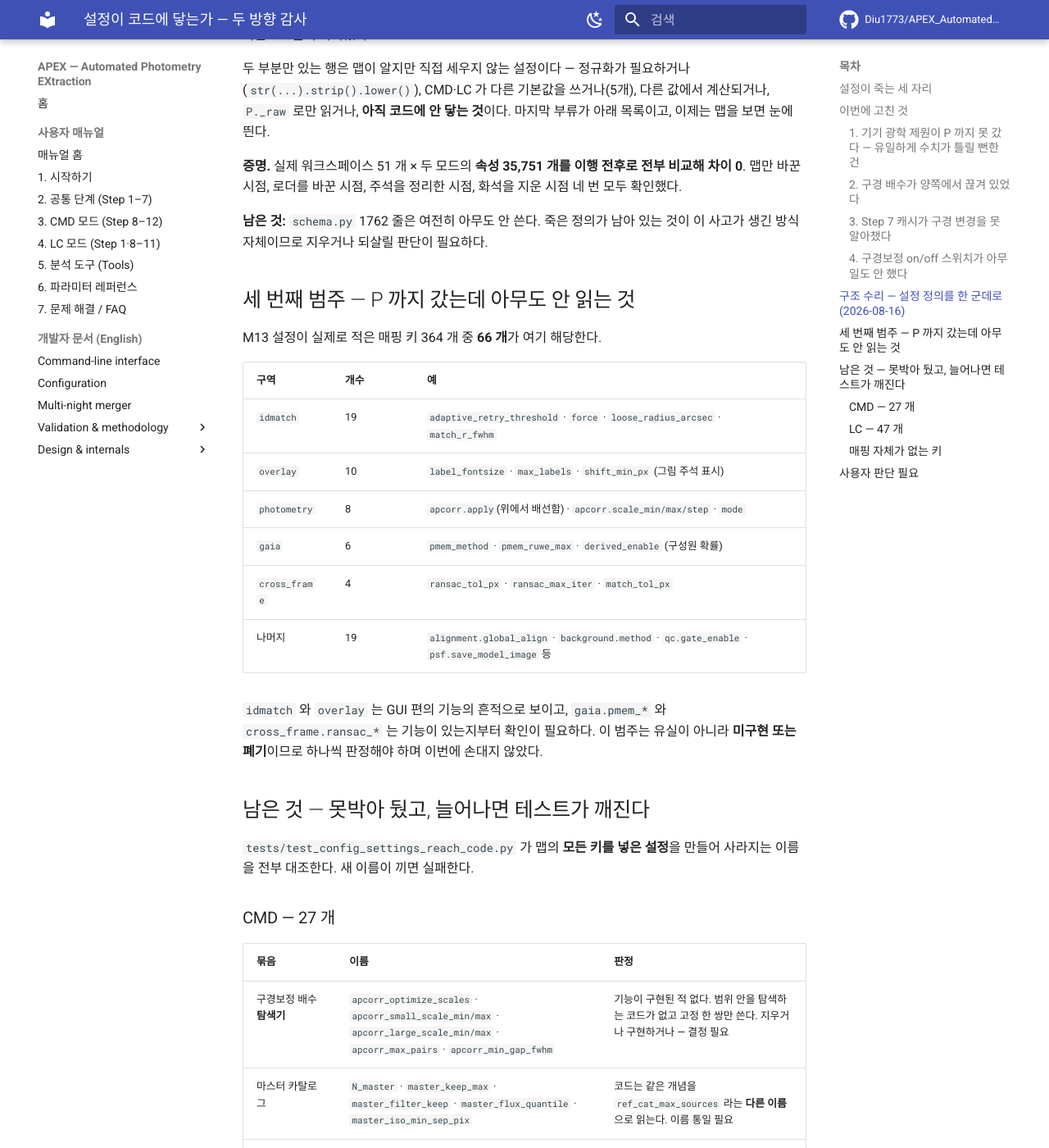
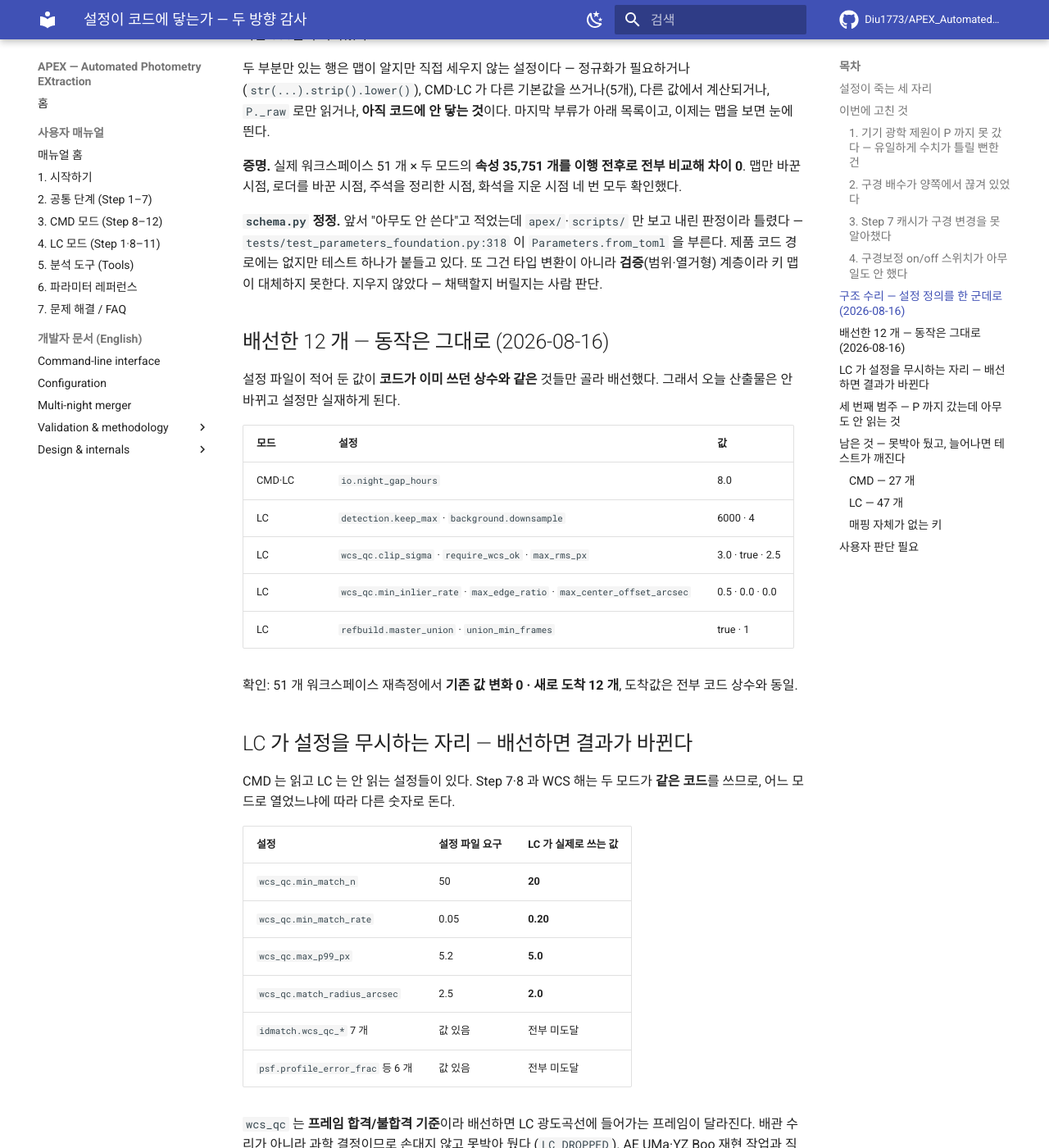
Before and after one commit to Diu1773/APEX_AutomatedPhotometryEXtraction, an MkDocs documentation site: the page built from docs/audit/CONFIG_REACHABILITY.md, in a window 1280 px wide and 1400 px high, scrolled down 3035 px. Shown: the whole window at 82% size. Built offline with MkDocs 1.6.1 and Material for MkDocs 9.7.7, drawn with Linux system fonts in a browser that asks for light colours; comment, search, counter and statistics services are not loaded; some of the changed text lies outside the part shown.

Commit message:
fix(config): 동작이 안 바뀌는 12개를 배선하고, LC 가 무시하는 자리를 못박는다
배선한 12 개는 설정 파일이 적어 둔 값이 **코드가 이미 쓰던 상수와 같은** 것들만
골랐다. 그래서 오늘 산출물은 안 바뀌고 설정만 실재하게 된다.

  CMD·LC  io.night_gap_hours 8.0
  LC      detection.keep_max 6000 · background.downsample 4
  LC      wcs_qc.clip_sigma 3.0 · require_wcs_ok true · max_rms_px 2.5
  LC      wcs_qc.min_inlier_rate 0.5 · max_edge_ratio 0.0 · max_center_offset 0.0
  LC      refbuild.master_union true · union_min_frames 1

확인: 워크스페이스 51 개 재측정에서 **기존 값 변화 0 · 새로 도착 12 개**,
도착값은 전부 코드 상수와 동일. 설정을 만들거나 읽는 테스트 24 파일 177 개 통과.

손대지 않은 것 — LC 가 설정을 무시하는 자리. CMD 는 읽고 LC 는 안 읽는데, Step 7·8
과 WCS 해는 두 모드가 같은 코드를 쓰므로 어느 모드로 열었느냐로 숫자가 갈린다.

  wcs_qc.min_match_n        설정 50   → LC 는 20
  wcs_qc.min_match_rate     설정 0.05 → LC 는 0.20
  wcs_qc.max_p99_px         설정 5.2  → LC 는 5.0
  wcs_qc.match_radius_arcsec 설정 2.5 → LC 는 2.0
  idmatch.wcs_qc_* 7 개 · psf.* 6 개 전부 미도달

`wcs_qc` 는 프레임 합격/불합격 기준이라 배선하면 LC 광도곡선에 들어가는 프레임이
바뀐다. 배관 수리가 아니라 과학 결정이라 `LC_DROPPED` 에 근거와 함께 못박았다.
AE UMa·YZ Boo 재현과 직결된다.

정정: `schema.py` 를 "아무도 안 쓴다"고 적었던 건 `apex/`·`scripts/` 만 보고 내린
판정이라 틀렸다 — `tests/test_parameters_foundation.py:318` 이 부른다. 게다가 그건
타입 변환이 아니라 검증(범위·열거형) 계층이라 키 맵이 대체하지 못한다. 지우지 않았다.

못박은 목록이 줄었다: CMD 27 → 26 · LC 47 → 36.

Co-Authored-By: Claude Opus 5 <noreply@anthropic.com>

```diff
--- a/docs/audit/CONFIG_REACHABILITY.md
+++ b/docs/audit/CONFIG_REACHABILITY.md
@@ -123,8 +123,45 @@ Step 7 은 `flux_corr = flux_arr * apcorr` 를 무조건 실행했으므로
 전부 비교해 차이 0**. 맵만 바꾼 시점, 로더를 바꾼 시점, 주석을 정리한 시점,
 화석을 지운 시점 네 번 모두 확인했다.
 
-**남은 것:** `schema.py` 1762 줄은 여전히 아무도 안 쓴다. 죽은 정의가 남아
-있는 것이 이 사고가 생긴 방식 자체이므로 지우거나 되살릴 판단이 필요하다.
+**`schema.py` 정정.** 앞서 "아무도 안 쓴다"고 적었는데 `apex/`·`scripts/` 만
+보고 내린 판정이라 틀렸다 — `tests/test_parameters_foundation.py:318` 이
+`Parameters.from_toml` 을 부른다. 제품 코드 경로에는 없지만 테스트 하나가
+붙들고 있다. 또 그건 타입 변환이 아니라 **검증**(범위·열거형) 계층이라 키 맵이
+대체하지 못한다. 지우지 않았다 — 채택할지 버릴지는 사람 판단.
+
+## 배선한 12 개 — 동작은 그대로 (2026-08-16)
+
+설정 파일이 적어 둔 값이 **코드가 이미 쓰던 상수와 같은** 것들만 골라
+배선했다. 그래서 오늘 산출물은 안 바뀌고 설정만 실재하게 된다.
+
+| 모드 | 설정 | 값 |
+|---|---|---|
+| CMD·LC | `io.night_gap_hours` | 8.0 |
+| LC | `detection.keep_max` · `background.downsample` | 6000 · 4 |
+| LC | `wcs_qc.clip_sigma` · `require_wcs_ok` · `max_rms_px` | 3.0 · true · 2.5 |
+| LC | `wcs_qc.min_inlier_rate` · `max_edge_ratio` · `max_center_offset_arcsec` | 0.5 · 0.0 · 0.0 |
+| LC | `refbuild.master_union` · `union_min_frames` | true · 1 |
+
+확인: 51 개 워크스페이스 재측정에서 **기존 값 변화 0 · 새로 도착 12 개**,
+도착값은 전부 코드 상수와 동일.
+
+## LC 가 설정을 무시하는 자리 — 배선하면 결과가 바뀐다
+
+CMD 는 읽고 LC 는 안 읽는 설정들이 있다. Step 7·8 과 WCS 해는 두 모드가
+**같은 코드**를 쓰므로, 어느 모드로 열었느냐에 따라 다른 숫자로 돈다.
+
+| 설정 | 설정 파일 요구 | LC 가 실제로 쓰는 값 |
+|---|---|---|
+| `wcs_qc.min_match_n` | 50 | **20** |
+| `wcs_qc.min_match_rate` | 0.05 | **0.20** |
+| `wcs_qc.max_p99_px` | 5.2 | **5.0** |
+| `wcs_qc.match_radius_arcsec` | 2.5 | **2.0** |
+| `idmatch.wcs_qc_*` 7 개 | 값 있음 | 전부 미도달 |
+| `psf.profile_error_frac` 등 6 개 | 값 있음 | 전부 미도달 |
+
+`wcs_qc` 는 **프레임 합격/불합격 기준**이라 배선하면 LC 광도곡선에 들어가는
+프레임이 달라진다. 배관 수리가 아니라 과학 결정이므로 손대지 않고 못박아 뒀다
+(`LC_DROPPED`). AE UMa·YZ Boo 재현 작업과 직결된다.
 
 ## 세 번째 범주 — P 까지 갔는데 아무도 안 읽는 것
 
```
Also changed, not shown: 2 other files.
